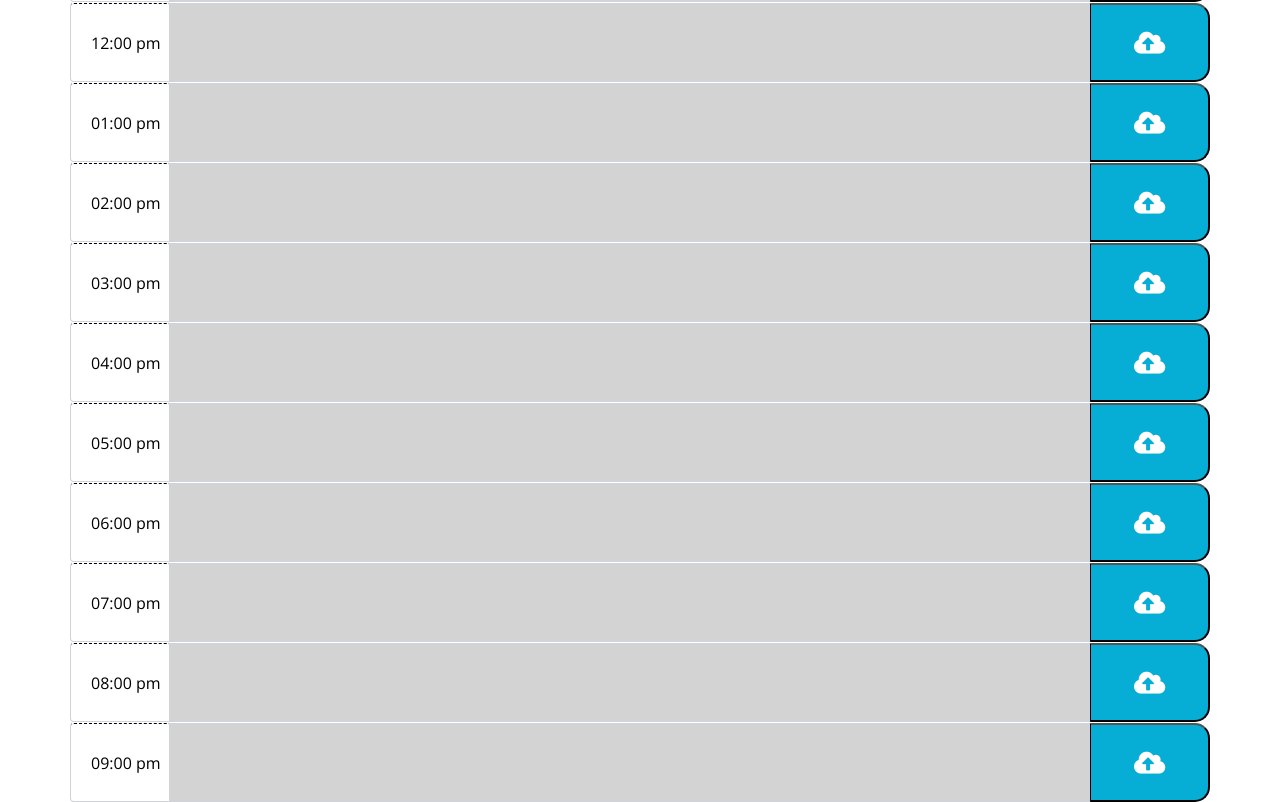
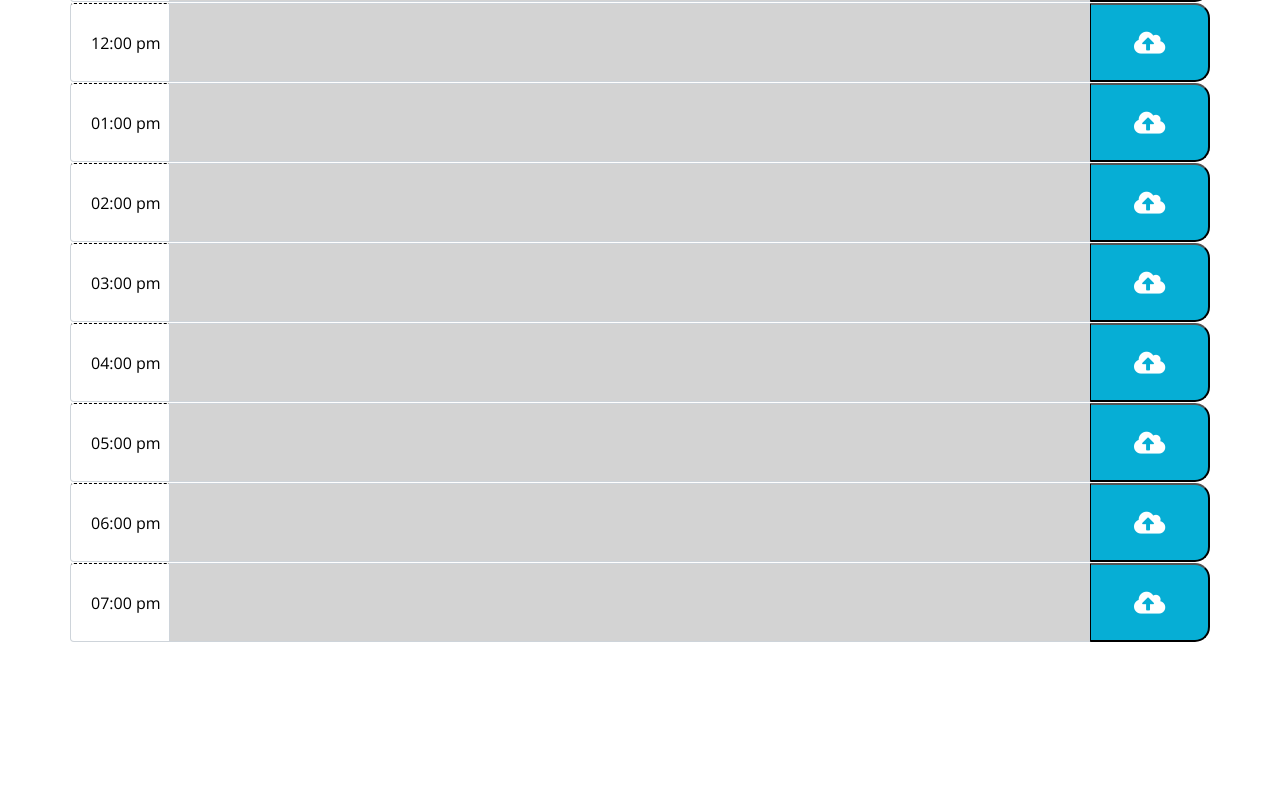
Before and after one commit to TylerKandarian/work-day-scheduler, a plain HTML site: page index.html in a window 1280 px wide. Shown: the part 612-1414 px from the top of the page. After the commit the page ends 1254 px from the top, so only its background shows below. Drawn offline with nearby package versions, Linux system fonts and the light colour scheme.

```diff
--- a/index.html
+++ b/index.html
@@ -141,26 +141,6 @@
         </div>
       </div>
 
-      <div class="row">
-        <div class="input-group">
-          <div class="input-group-prepend">
-            <span class="input-group-text hour">08:00 pm </span>
-          </div>
-          <textarea class="form-control" aria-label="With textarea" id="18pm"></textarea>
-          <button type="button" class="saveBtn"><i class="fas fa-cloud-upload-alt"></i></button>
-        </div>
-      </div>
-
-      <div class="row">
-        <div class="input-group">
-          <div class="input-group-prepend">
-            <span class="input-group-text hour">09:00 pm </span>
-          </div>
-          <textarea class="form-control" aria-label="With textarea" id="19pm"></textarea>
-          <button type="button" class="saveBtn"><i class="fas fa-cloud-upload-alt"></i></button>
-        </div>
-      </div>
-
     </div>
 
     <script src="https://cdnjs.cloudflare.com/ajax/libs/jquery/3.2.1/jquery.min.js"></script>
--- a/script.js
+++ b/script.js
@@ -90,7 +90,7 @@ $(document).ready(function () {
         localStorage.setItem(hourSpan, JSON.stringify(userInput));
 
     })
-    // Button for clear the day
+
     $("#clearDay").on("click", function () {
         localStorage.clear();
         initPage()
```
